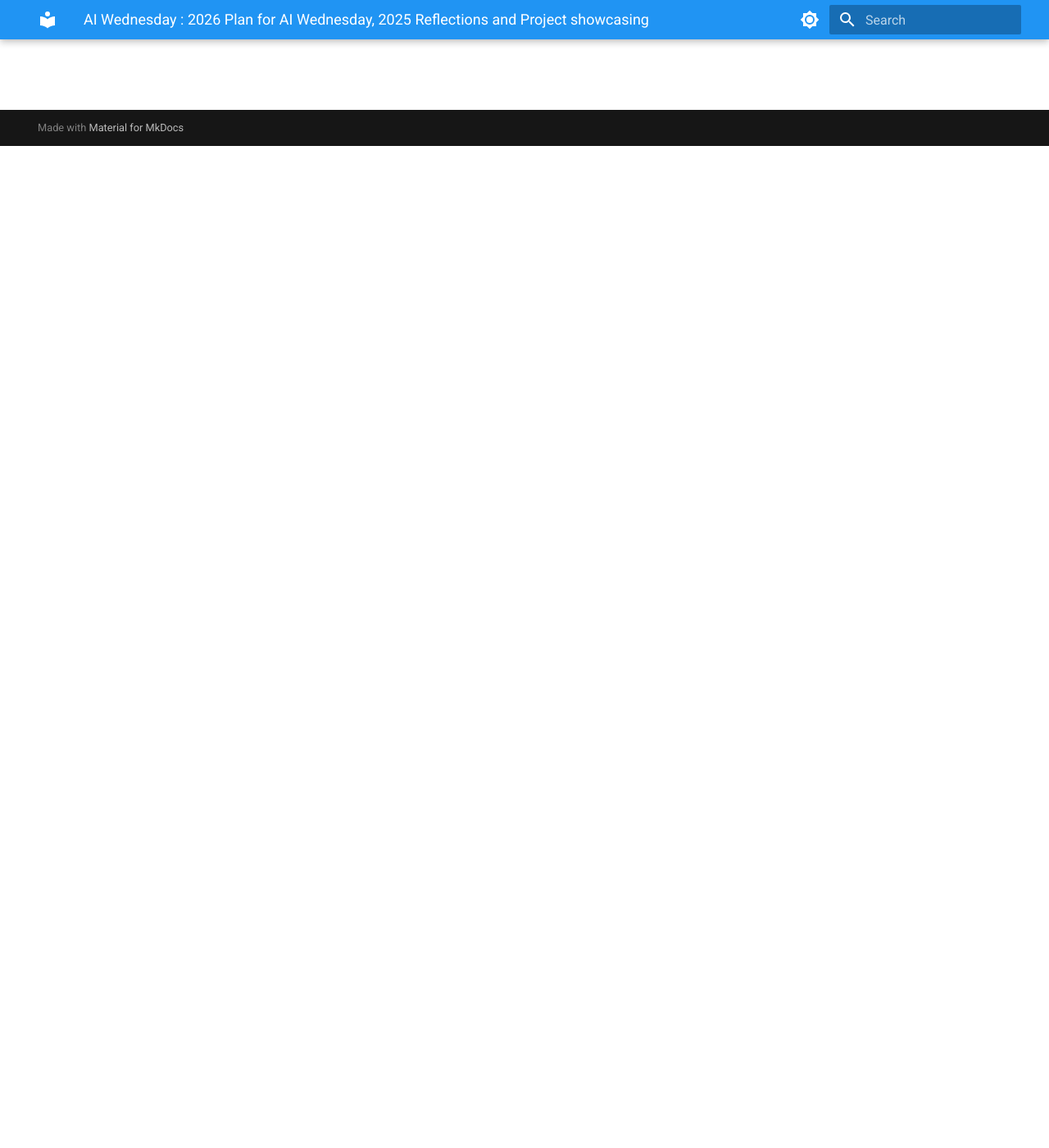
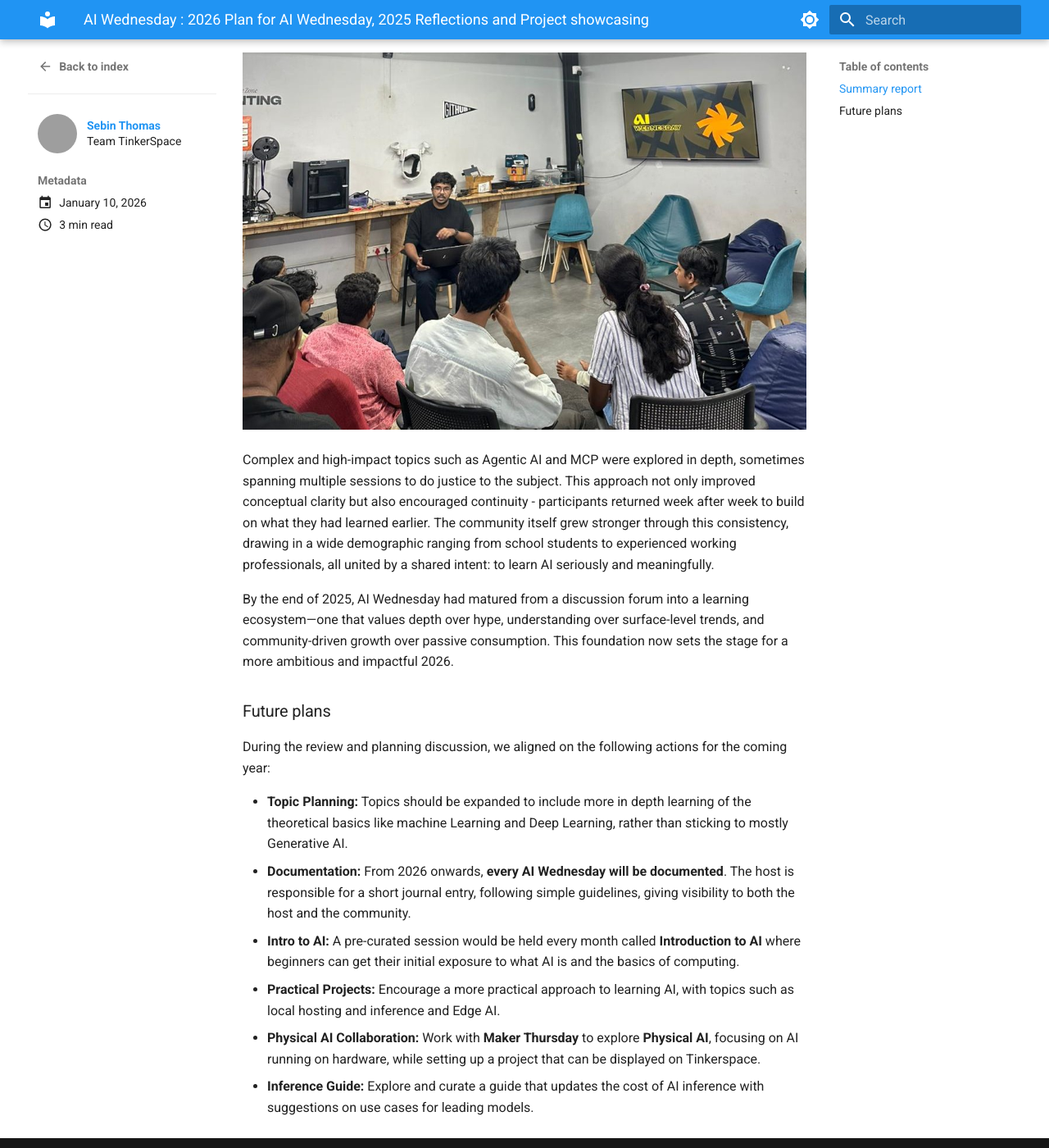
Before and after one commit to tinkerhub/AIWednesday, an MkDocs documentation site: the page built from docs/blog/posts/2026-01-07-AI-Wednesday.md, in a window 1280 px wide and 1400 px high, scrolled down 1222 px. Shown: the whole window at 82% size. Built offline with MkDocs 1.6.1 and Material for MkDocs 9.7.7, drawn with Linux system fonts in a browser that asks for light colours; some of the changed text lies outside the part shown; grey boxes are pictures that could not be loaded.

Commit message:
Completed documentation for AI Wednesday - 01

```diff
--- a/docs/blog/posts/2026-01-07-AI-Wednesday.md
+++ b/docs/blog/posts/2026-01-07-AI-Wednesday.md
@@ -9,8 +9,31 @@ description: >
 
 # AI-Wednesday 01: Creating the 2026 plan for AI Wednesday while reflecting on the past year activities and improvement areas
 
-![2025 Statistics](../assets/images/AIWednesday-statistics.png)
+![2025 Statistics](../assets/images/01/AIWednesday-statistics.png)
 
-AI Wednesday saw a successful run in 2025, marking a huge jump in both the consistency and quality of sessions taken. Among the total **53 total sessions** taken, **31 AI Wednesday sessions** were taken this year with around **188 unique attendees** and **12 Organisers**
+AI Wednesday saw a successful run in 2025, marking a huge jump in both the consistency and quality of sessions taken. Among the **53 total sessions** taken, **31 of them** were taken this year with around **188 unique attendees** and **12 Organisers**
 
 Though consistency during the later half of 2025 has improved, the major challenge remains the less number of hosts to take the sessions. The focus on the topics for the sessions have also switched to a much detailed approach leading to a higher involvement of more serious participants.
+
+### Summary report
+
+2025 marked a turning point for AI Wednesday - not just in numbers, but in purpose. What began as a space to casually exchange updates on AI trends gradually evolved into a focused learning-driven community. Early sessions leaned toward showcasing projects, discussing breakthroughs, and exploring newly released tools. These conversations helped build momentum and attracted a diverse group of curious minds, but as the year progressed, a deeper realization emerged: attendees weren’t just looking to know what’s new - they wanted to understand how things work.
+
+This shift shaped the second half of the year. Sessions became more structured, topic-driven, and intentional. Instead of broad overviews, each AI Wednesday began centering around a single concept that participants could meaningfully take away - something they could later explore, build upon, or apply. Knowledge became the north star. As a result, engagement deepened, discussions became more thoughtful, and participants walked away feeling that their time had genuinely added value to their learning journey.
+
+![2025 Statistics](../assets/images/01/AI-wednesday-session.jpeg)
+
+Complex and high-impact topics such as Agentic AI and MCP were explored in depth, sometimes spanning multiple sessions to do justice to the subject. This approach not only improved conceptual clarity but also encouraged continuity - participants returned week after week to build on what they had learned earlier. The community itself grew stronger through this consistency, drawing in a wide demographic ranging from school students to experienced working professionals, all united by a shared intent: to learn AI seriously and meaningfully.
+
+By the end of 2025, AI Wednesday had matured from a discussion forum into a learning ecosystem—one that values depth over hype, understanding over surface-level trends, and community-driven growth over passive consumption. This foundation now sets the stage for a more ambitious and impactful 2026.
+
+### Future plans
+
+During the review and planning discussion, we aligned on the following actions for the coming year:
+
+- **Topic Planning:** Topics should be expanded to include more in depth learning of the theoretical basics like machine Learning and Deep Learning, rather than sticking to mostly Generative AI.
+- **Documentation:** From 2026 onwards, **every AI Wednesday will be documented**. The host is responsible for a short journal entry, following simple guidelines, giving visibility to both the host and the community.
+- **Intro to AI:** A pre-curated session would be held every month called **Introduction to AI** where beginners can get their initial exposure to what AI is and the basics of computing.
+- **Practical Projects:** Encourage a more practical approach to learning AI, with topics such as local hosting and inference and Edge AI.
+- **Physical AI Collaboration:** Work with **Maker Thursday** to explore **Physical AI**, focusing on AI running on hardware, while setting up a project that can be displayed on Tinkerspace.
+- **Inference Guide:** Explore and curate a guide that updates the cost of AI inference with suggestions on use cases for leading models.
```
Also changed, not shown: docs/blog/assets/images/01/AI-wednesday-session.jpeg (added), docs/blog/assets/images/01/AIWednesday-statistics.png (renamed from docs/blog/assets/images/AIWednesday-statistics.png).
